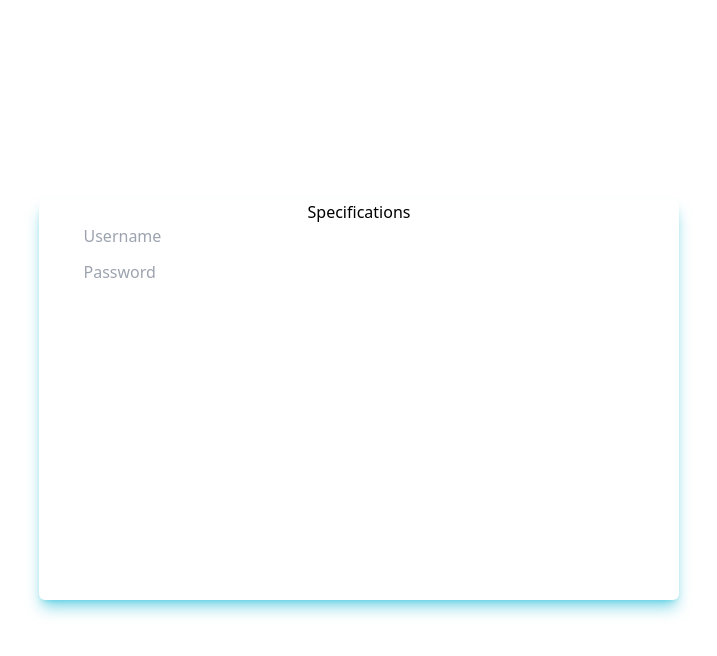
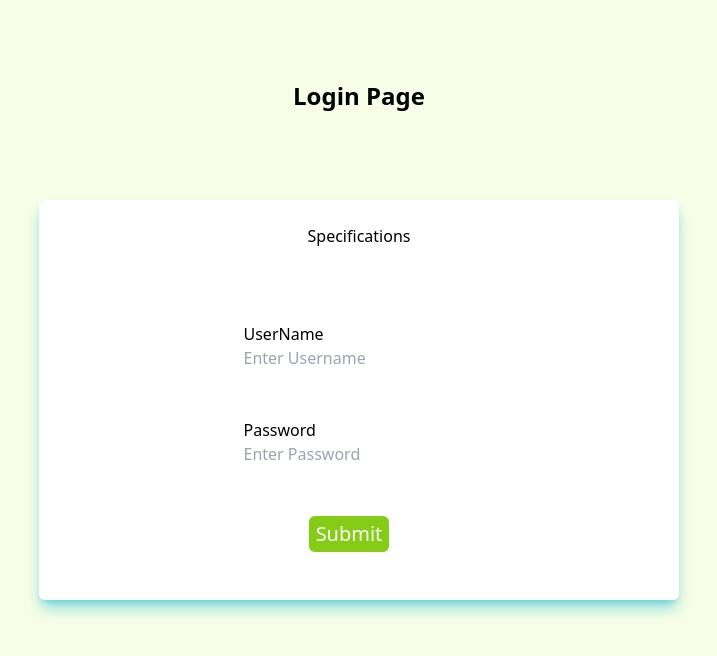
Before and after one commit to Habib2015s/onlineshop, a React (Create React App) app: page /Login in a window 1280 px wide. Shown: the top 656 px of the page, without its empty margins (281-998 px from the left). Built offline with nearby package versions, Linux system fonts and the light colour scheme.

Commit message:
complete login

```diff
--- a/src/stores/components/Login.jsx
+++ b/src/stores/components/Login.jsx
@@ -1,18 +1,32 @@
 import React from 'react'
+import { Link } from 'react-router-dom'
 
 const Login = () => {
   return (
-    <div className=' flex justify-center items-center h-screen'>
+    <div className=' flex justify-center bg-lime-50 items-center h-screen'>
+      <p className='text-center fixed top-20 font-bold text-2xl'>Login Page</p>
 
-    <div className='border-gray-700  justify-center items-center w-1/2 h-1/2 rounded-md shadow-lg
+    <form className='border-gray-700 p-4 flex-col flex bg-white gap-y-2 justify-center items-center w-1/2 h-1/2 rounded-md shadow-lg
      shadow-cyan-500/50' >
-        <p className='text-center'>Specifications</p>
-        <div className='w-1/2 justify-center items-center flex-col flex gap-3'>
-            <input placeholder='Username' type='string'/>
-            <input placeholder='Password' type='password'/>
+
+        <p className='text-center '>Specifications</p>
+        <div className='w-1/2 justify-center items-center h-3/4 flex-col flex gap-3'>
+        <div>
+          <p>UserName</p>
+            <input placeholder='Enter Username' type='string'/>
+
         </div>
+        <br/>
+        <div>
+            <p>Password</p>
+            <input placeholder='Enter Password' type='password'/>
 
-         </div>
+        </div>
+        </div>
+        <Link to={"/"}>
+            <button className="bg-lime-500 shadow-lime-500-500/50 relative bottom-6 text-white w-20 mr-5  rounded-md p-1 text-xl">Submit</button>
+           </Link>
+         </form>
     </div>
   )
 }
```
